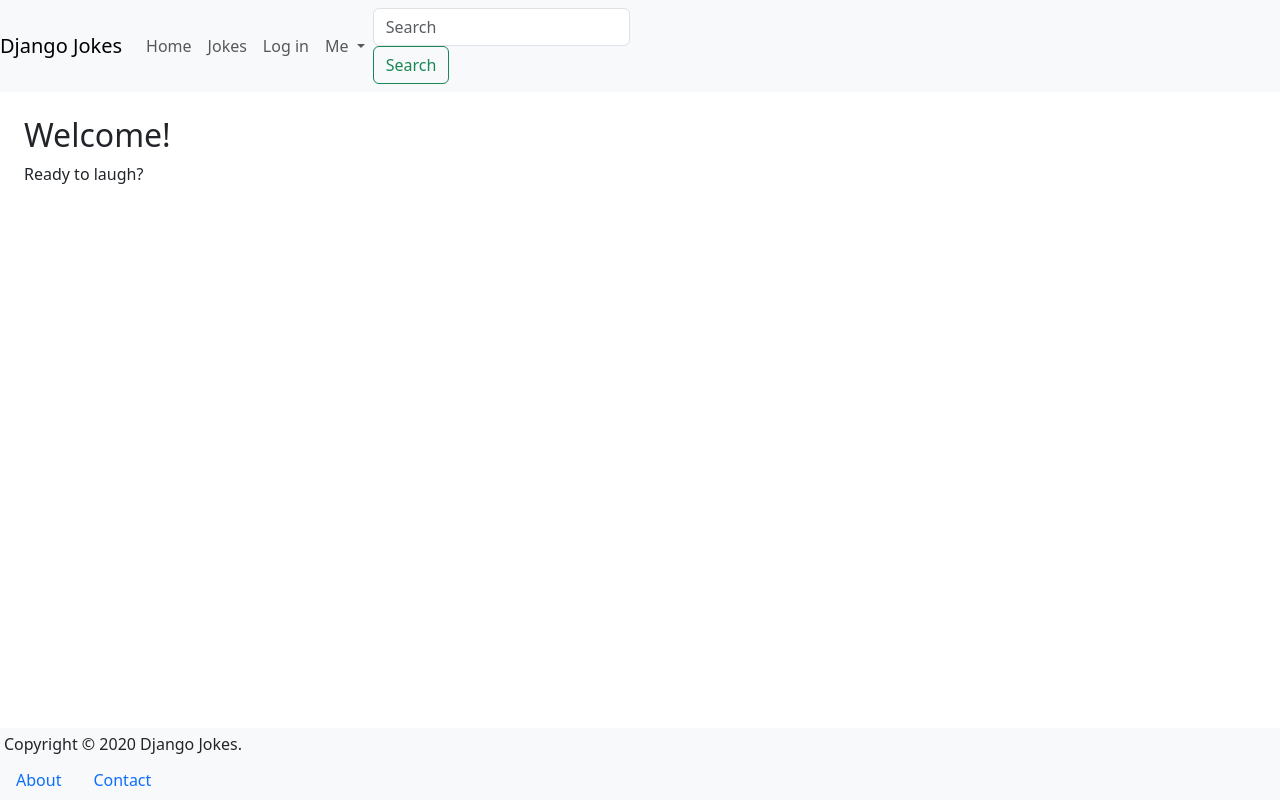
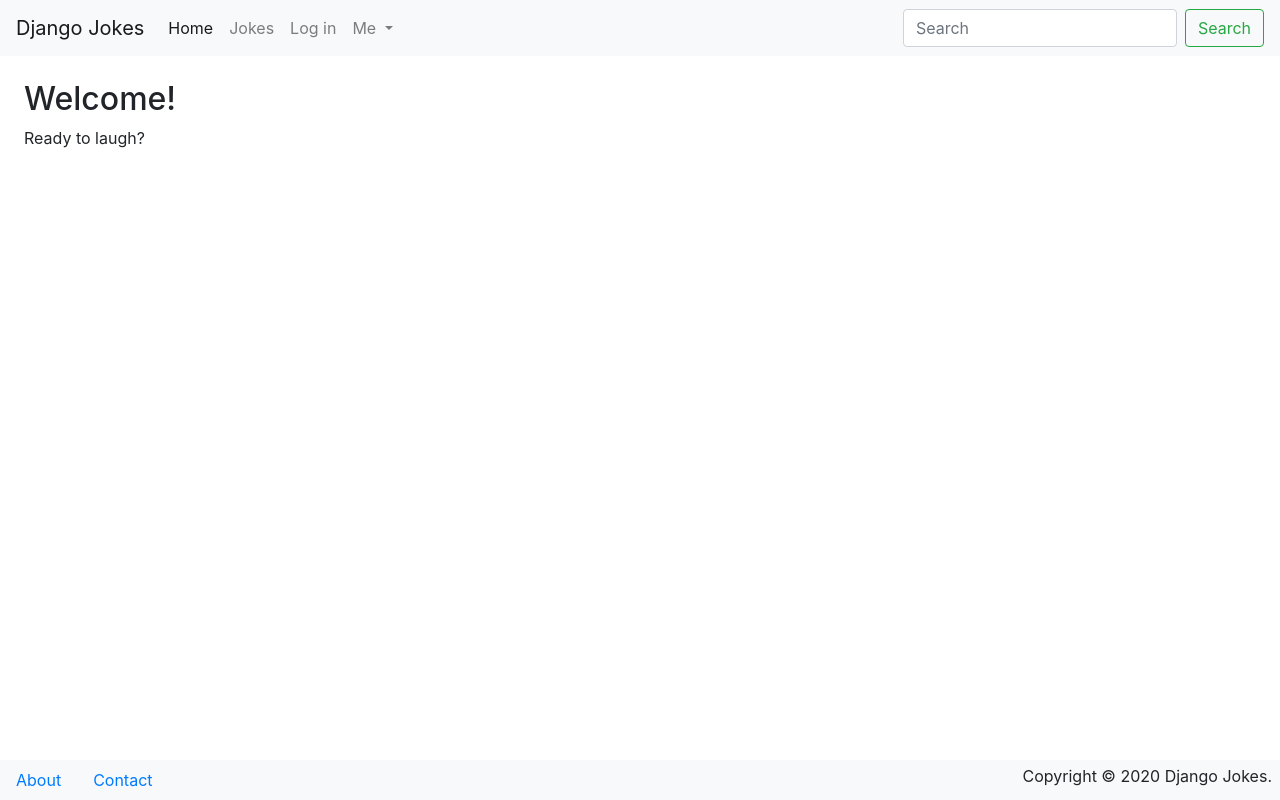
Before and after one commit to djn01/djangojokes.com, a Django app: page / in a window 1280 px wide. Run offline with Django 4.2, Linux system fonts and the light colour scheme; some libraries are stand-ins or nearby versions.

Commit message:
Added css link

```diff
--- a/templates/_base.html
+++ b/templates/_base.html
@@ -3,7 +3,8 @@
 <head>
 <meta charset="UTF-8">
 <meta name="viewport" content="width=device-width, initial-scale=1">
-<link href="https://cdn.jsdelivr.net/npm/bootstrap@5.3.1/dist/css/bootstrap.min.css" rel="stylesheet" integrity="sha384-4bw+/aepP/YC94hEpVNVgiZdgIC5+VKNBQNGCHeKRQN+PtmoHDEXuppvnDJzQIu9" crossorigin="anonymous">
+<!-- <link href="https://cdn.jsdelivr.net/npm/bootstrap@5.3.1/dist/css/bootstrap.min.css" rel="stylesheet" integrity="sha384-4bw+/aepP/YC94hEpVNVgiZdgIC5+VKNBQNGCHeKRQN+PtmoHDEXuppvnDJzQIu9" crossorigin="anonymous"> -->
+<link rel="stylesheet" href="https://stackpath.bootstrapcdn.com/bootstrap/4.5.1/css/bootstrap.min.css" integrity="sha384-VCmXjywReHh4PwowAiWNagnWcLhlEJLA5buUprzK8rxFgeH0kww/aWY76TfkUoSX" crossorigin="anonymous"><script src="https://kit.fontawesome.com/36693115c4.js" crossorigin="anonymous"></script>
 <script src="https://kit.fontawesome.com/36693115c4.js" crossorigin="anonymous"></script>
 <title>{% block title %}{% endblock %} | Django Jokes</title>
 </head>
```
